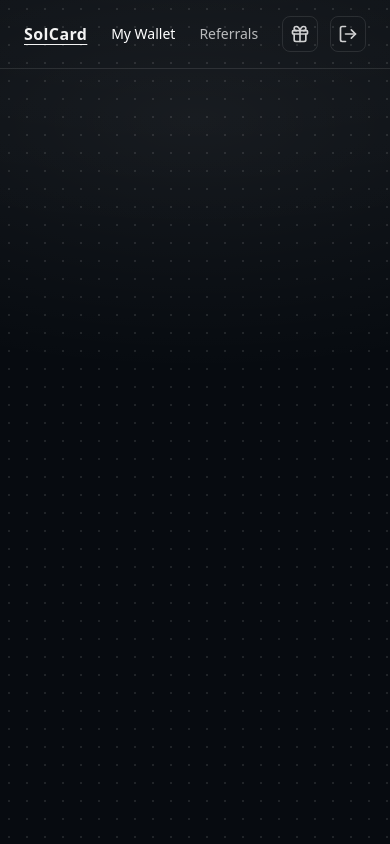
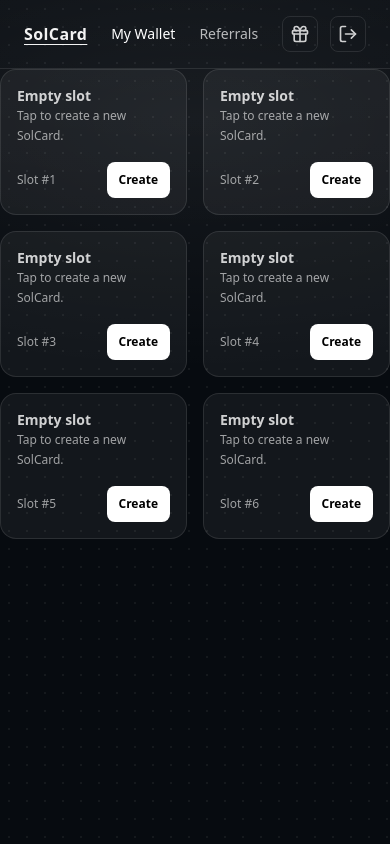
Before and after one commit to CHEFSTALENTS/maquete, a Next.js app: page /wallet in a window 390 px wide. Built offline with nearby package versions, Linux system fonts and the light colour scheme.

Commit message:
Update slot-grid.tsx

```diff
--- a/src/components/slot-grid.tsx
+++ b/src/components/slot-grid.tsx
@@ -7,37 +7,94 @@ import { cn } from "@/lib/utils";
 import type { Card } from "@/lib/types";
 import { loadCards } from "@/lib/cards-store";
 
-export function SlotGrid() {
+type SlotItem =
+  | { kind: "card"; slotIndex: number; card: Card }
+  | { kind: "empty"; slotIndex: number };
+
+const TOTAL_SLOTS = 6; // ✅ ajuste ici si tu veux 8, 10, etc.
+
+function sortCardsStable(cards: Card[]) {
+  // On garde l’ordre d’insertion si tu veux, sinon tri par id
+  // Ici : tri par id pour éviter les mouvements bizarres
+  return [...cards].sort((a, b) => String(a.id).localeCompare(String(b.id)));
+}
+
+export function SlotGrid({ totalSlots = TOTAL_SLOTS }: { totalSlots?: number }) {
   const pathname = usePathname();
+  const cards = useMemo(() => sortCardsStable(loadCards()), []);
 
-  const cards = useMemo<Card[]>(() => loadCards(), []);
+  const slots: SlotItem[] = useMemo(() => {
+    const items: SlotItem[] = [];
+
+    for (let i = 0; i < totalSlots; i++) {
+      const card = cards[i];
+      if (card) items.push({ kind: "card", slotIndex: i, card });
+      else items.push({ kind: "empty", slotIndex: i });
+    }
+
+    return items;
+  }, [cards, totalSlots]);
 
   return (
-    <div className="grid grid-cols-2 md:grid-cols-4 gap-3">
-      {cards.map((c) => {
-        const active = pathname?.includes(`/card/${c.id}`);
+    <div className="grid grid-cols-2 md:grid-cols-3 gap-4">
+      {slots.map((s) => {
+        // ✅ route “open slot”
+        // Adapte si chez toi c’est /slots/[id] ou /wallet/slot/[id]
+        const slotHref = `/slot/${s.slotIndex + 1}`;
+
+        if (s.kind === "empty") {
+          return (
+            <Link
+              key={`empty-${s.slotIndex}`}
+              href={slotHref}
+              className={cn(
+                "group rounded-2xl border border-white/10 bg-white/5 hover:bg-white/10 transition",
+                "p-4 min-h-[130px] flex flex-col justify-between"
+              )}
+            >
+              <div className="text-sm font-semibold opacity-80">Empty slot</div>
+              <div className="text-xs opacity-60 leading-5">
+                Tap to create a new SolCard.
+              </div>
+
+              <div className="mt-4 flex items-center justify-between">
+                <div className="text-xs opacity-60">Slot #{s.slotIndex + 1}</div>
+                <div className="h-9 px-3 rounded-lg bg-white text-black text-xs font-semibold flex items-center">
+                  Create
+                </div>
+              </div>
+            </Link>
+          );
+        }
+
+        const cardHref = `/card/${s.card.id}`;
+        const active = pathname?.startsWith(cardHref);
 
         return (
           <Link
-            key={c.id}
-            href={`/card/${c.id}`}
+            key={s.card.id}
+            href={cardHref}
             className={cn(
-              "rounded-2xl border border-white/10 bg-white/5 p-4 hover:bg-white/10 transition",
-              active && "border-white/25 bg-white/10"
+              "rounded-2xl border transition p-4 min-h-[130px] flex flex-col justify-between",
+              active ? "border-white/30 bg-white/10" : "border-white/10 bg-white/5 hover:bg-white/10"
             )}
           >
-            <div className="text-xs opacity-60">Card</div>
-            <div className="mt-1 text-sm font-semibold">
-              {c.holder} •••• {c.ending}
+            <div className="flex items-start justify-between gap-3">
+              <div>
+                <div className="text-sm font-semibold">{s.card.holder}</div>
+                <div className="text-xs opacity-60 mt-1">
+                  •••• {s.card.ending} — exp {s.card.expires}
+                </div>
+              </div>
+
+              <div className="text-xs opacity-60">Slot #{s.slotIndex + 1}</div>
             </div>
 
-            <div className="mt-3 text-xs opacity-70">Balance</div>
-            <div className="text-sm font-semibold">
-              {(c.balance ?? 0).toLocaleString("en-US", {
-                style: "currency",
-                currency: "USD",
-                maximumFractionDigits: 2,
-              })}
+            <div className="mt-4">
+              <div className="text-xs opacity-60">Balance</div>
+              <div className="text-base font-semibold">
+                {Number(s.card.balance ?? 0).toFixed(2)} USD
+              </div>
             </div>
           </Link>
         );
```
